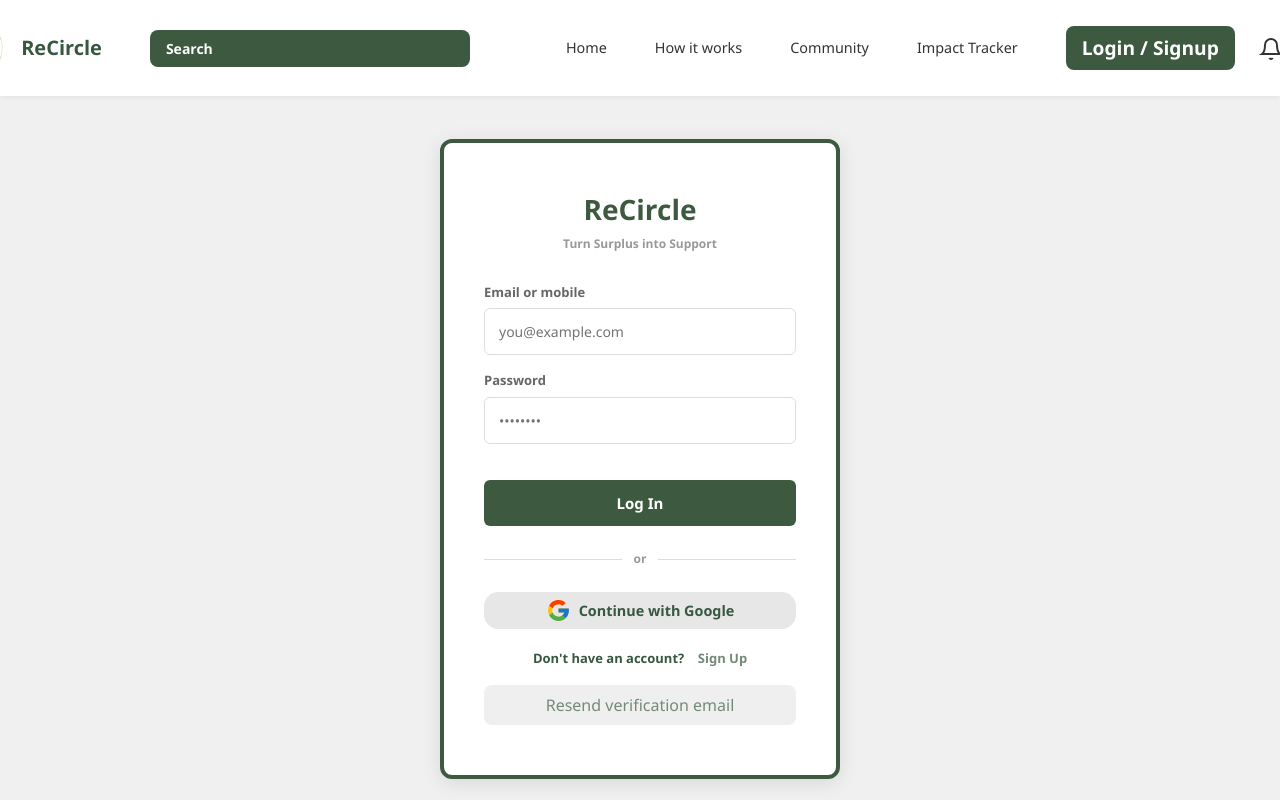
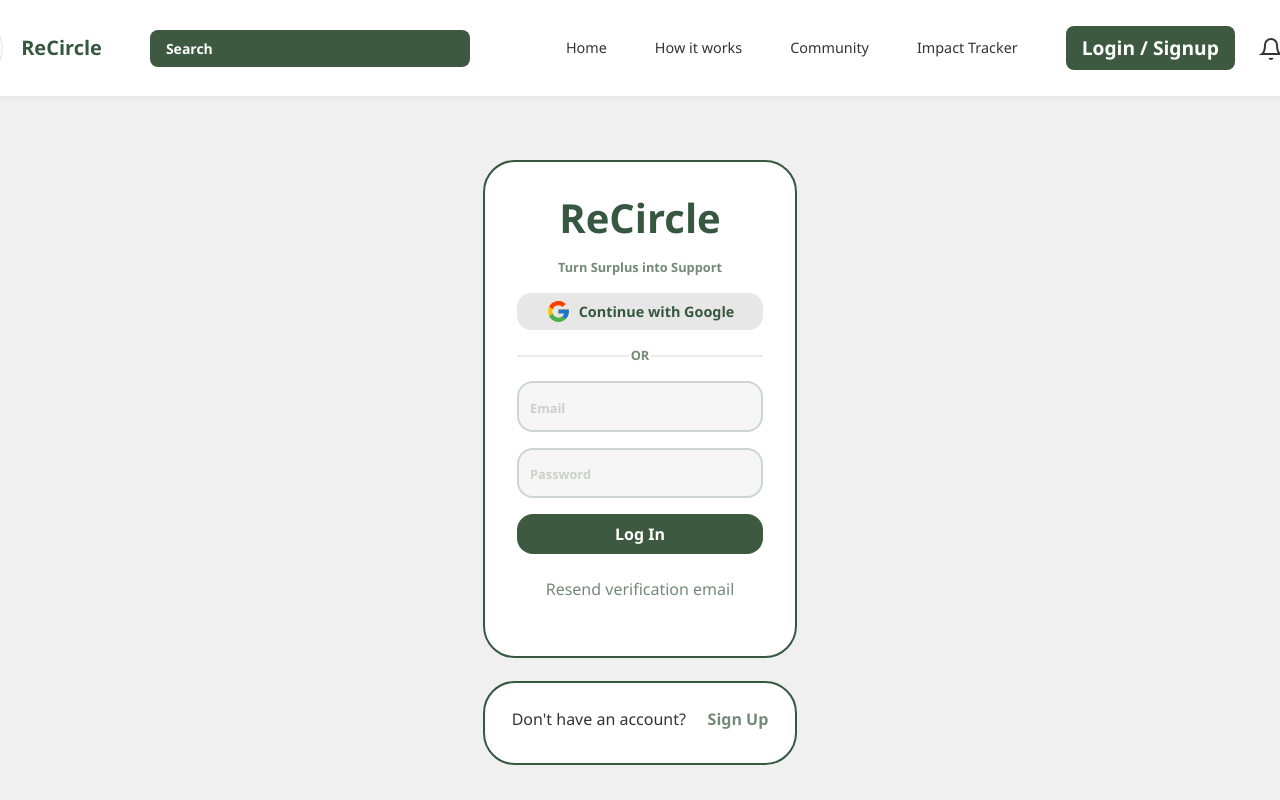
Before and after one commit to SaraShaban-613/DEPI---Frontend---ReCircle, a React (Vite) app in the folder react-version/: page /login in a window 1280 px wide. Shown: the top 800 px of the page. Built offline with nearby package versions, Linux system fonts and the light colour scheme.

Commit message:
Login, achievements

```diff
--- a/react-version/src/components/ImpactOverview.jsx
+++ b/react-version/src/components/ImpactOverview.jsx
@@ -70,7 +70,7 @@
                 </div>
             </section>
 
-            <section id="achievements" className="mt-5 mx-auto" style={{ width: "35%" }}>
+            <section id="achievements" className="mt-5 mx-auto" style={{ width: "75%" }}>
                 <h2 className="my-3 d-flex align-items-center">
                     <i className="bi bi-award-fill fs-2 me-3"></i>Achievements
                 </h2>
@@ -84,7 +84,7 @@
 
             <section id="environmentImpact" className="border border-2 mx-auto my-5 p-5 rounded-5
             d-flex flex-column justify-content-center"
-                style={{ width: "35%", backgroundColor: "#ffffffb7" }}>
+                style={{ width: "75%", backgroundColor: "#ffffffb7" }}>
                 <h2>Environment Impact</h2>
 
                 <div className="plantImg mx-auto my-4">
--- a/react-version/src/components/Login.jsx
+++ b/react-version/src/components/Login.jsx
@@ -1,7 +1,7 @@
 import "./Login.css";
 import { useState } from "react";
 import { Link, useNavigate } from "react-router-dom";
-import { getAuth, signInWithEmailAndPassword, sendEmailVerification } from "firebase/auth";
+import { getAuth, signInWithEmailAndPassword, sendEmailVerification, GoogleAuthProvider, signInWithPopup } from "firebase/auth";
 
 export default function Login() {
     const [email, setEmail] = useState('');
@@ -19,10 +19,10 @@
         try {
             const userCredential = await signInWithEmailAndPassword(auth, email, password);
             const user = userCredential.user;
-            await user.reload(); // refresh user's information
+            await user.reload();
 
             if (user.emailVerified) {
-                navigate('/dashboard'); //or other route
+                navigate('/dashboard');
             } else {
                 setError("Please verify your email before logging in.");
             }
@@ -31,10 +31,20 @@
         }
     };
 
+    const handleGoogleLogin = async () => {
+        const provider = new GoogleAuthProvider();
+        try {
+            await signInWithPopup(auth, provider);
+            navigate('/dashboard');
+        } catch (err) {
+            setError(err.message);
+        }
+    };
+
     const handleResendVerification = async () => {
         try {
-            await auth.signOut(); // Sign out to force a refresh
-            const userCredential = await signInWithEmailAndPassword(auth, email, password); // re-login
+            await auth.signOut();
+            const userCredential = await signInWithEmailAndPassword(auth, email, password);
             const user = userCredential.user;
 
             if (!user.emailVerified) {
@@ -48,76 +58,84 @@
         }
     };
 
+    return (
+        <main className="container my-5">
+            <div className="wrapper p-3">
+                <div id="signup-box1" className="box" style={{backgroundColor: "white"}}>
+                    <h2 className="fw-bold mb-3 fs-1">ReCircle</h2>
+                    <p>Turn Surplus into Support</p>
 
-    return (
-        <div className="main-container">
-            <div className="login-card">
-                <h1>ReCircle</h1>
-                <p className="login-subtitle">Turn Surplus into Support</p>
+                    <button
+                        id="sign-up-btn"
+                        className="btn btn-outline-dark w-100 d-flex gap-2 justify-content-center align-content-center mt-3"
+                        onClick={handleGoogleLogin}
+                    >
+                        <svg xmlns="http://www.w3.org/2000/svg" x="0px" y="0px" width="25" height="25"
+                             viewBox="0 0 48 48">
+                            <path fill="#FFC107"
+                                  d="M43.611,20.083H42V20H24v8h11.303c-1.649,4.657-6.08,8-11.303,8c-6.627,0-12-5.373-12-12c0-6.627,5.373-12,12-12c3.059,0,5.842,1.154,7.961,3.039l5.657-5.657C34.046,6.053,29.268,4,24,4C12.955,4,4,12.955,4,24c0,11.045,8.955,20,20,20c11.045,0,20-8.955,20-20C44,22.659,43.862,21.35,43.611,20.083z"></path>
+                            <path fill="#FF3D00"
+                                  d="M6.306,14.691l6.571,4.819C14.655,15.108,18.961,12,24,12c3.059,0,5.842,1.154,7.961,3.039l5.657-5.657C34.046,6.053,29.268,4,24,4C16.318,4,9.656,8.337,6.306,14.691z"></path>
+                            <path fill="#4CAF50"
+                                  d="M24,44c5.166,0,9.86-1.977,13.409-5.192l-6.19-5.238C29.211,35.091,26.715,36,24,36c-5.202,0-9.619-3.317-11.283-7.946l-6.522,5.025C9.505,39.556,16.227,44,24,44z"></path>
+                            <path fill="#1976D2"
+                                  d="M43.611,20.083H42V20H24v8h11.303c-0.792,2.237-2.231,4.166-4.087,5.571c0.001-0.001,0.002-0.001,0.003-0.002l6.19,5.238C36.971,39.205,44,34,44,24C44,22.659,43.862,21.35,43.611,20.083z"></path>
+                        </svg>
+                        <span style={{paddingTop: "0.1rem"}}>Continue with Google</span>
+                    </button>
+
+                    <div className="sign-up-div d-flex justify-content-around align-items-center">
+                        <hr/>
+                        <p className="pt-3">OR</p>
+                        <hr/>
+                    </div>
 
                     <form onSubmit={handleLogin}>
-                    <div className="form-group">
-                        <label htmlFor="email">Email or mobile</label>
                         <input
                             type="email"
-                            id="email"
-                            placeholder="you@example.com"
+                            className="form-control mb-3"
+                            placeholder="Email"
                             required
                             value={email}
                             onChange={(e) => setEmail(e.target.value)}
                         />
-                    </div>
-
-                    <div className="form-group">
-                        <label htmlFor="password">Password</label>
                         <input
                             type="password"
-                            id="password"
-                            placeholder="••••••••"
+                            className="form-control mb-3"
+                            placeholder="Password"
                             required
                             value={password}
                             onChange={(e) => setPassword(e.target.value)}
                         />
-                    </div>
-
-                    <button type="submit" className="login-btn-main">
+                        <button
+                            type="submit"
+                            className="btn w-100 mb-3 rounded-4 fw-semibold p-2"
+                            style={{backgroundColor: "#3d5a40", color: "white", border: "none"}}
+                        >
                             Log In
                         </button>
                     </form>
 
-                <div className="divider">
-                    <div className="divider-line" />
-                    <div className="divider-text">or</div>
-                    <div className="divider-line" />
-                </div>
+                    {error && <p style={{color: "red"}}>{error}</p>}
+                    {message && <p style={{color: "green"}}>{message}</p>}
 
                     <button
-                    id="sign-up-btn"
-                    className="btn btn-outline-dark w-100 d-flex gap-2 justify-content-center align-content-center mt-3"
+                        onClick={handleResendVerification}
+                        className="btn btn-link w-100 text-decoration-none mb-3"
+                        style={{color: "#738a79"}}
                     >
-                    <svg xmlns="http://www.w3.org/2000/svg" x="0px" y="0px" width="25" height="25" viewBox="0 0 48 48">
-                        <path fill="#FFC107" d="M43.611,20.083H42V20H24v8h11.303c-1.649,4.657-6.08,8-11.303,8c-6.627,0-12-5.373-12-12c0-6.627,5.373-12,12-12c3.059,0,5.842,1.154,7.961,3.039l5.657-5.657C34.046,6.053,29.268,4,24,4C12.955,4,4,12.955,4,24c0,11.045,8.955,20,20,20c11.045,0,20-8.955,20-20C44,22.659,43.862,21.35,43.611,20.083z"></path>
-                        <path fill="#FF3D00" d="M6.306,14.691l6.571,4.819C14.655,15.108,18.961,12,24,12c3.059,0,5.842,1.154,7.961,3.039l5.657-5.657C34.046,6.053,29.268,4,24,4C16.318,4,9.656,8.337,6.306,14.691z"></path>
-                        <path fill="#4CAF50" d="M24,44c5.166,0,9.86-1.977,13.409-5.192l-6.19-5.238C29.211,35.091,26.715,36,24,36c-5.202,0-9.619-3.317-11.283-7.946l-6.522,5.025C9.505,39.556,16.227,44,24,44z"></path>
-                        <path fill="#1976D2" d="M43.611,20.083H42V20H24v8h11.303c-0.792,2.237-2.231,4.166-4.087,5.571c0.001-0.001,0.002-0.001,0.003-0.002l6.19,5.238C36.971,39.205,44,34,44,24C44,22.659,43.862,21.35,43.611,20.083z"></path>
-                    </svg>
-                    <span style={{ paddingTop: "0.1rem" }}> Continue with Google</span>
-                </button>
-
-                {error && <p style={{ color: "red" }}>{error}</p>}
-                {message && <p style={{ color: "green" }}>{message}</p>}
-
-                <div className="signup-link">
-                    <p className="fw-semibold">
-                        Don't have an account? &nbsp;&nbsp;
-                        <Link to="/signup" style={{ color: "#738a79" }}> Sign Up</Link>
-                    </p>
-                </div>
-
-                <button onClick={handleResendVerification} className="resend-btn border-0 py-2 px-3 rounded-3 w-100 mx-auto" style={{ color: "#738a79", display: "inline-block" }}>
                         Resend verification email
                     </button>
                 </div>
+
+                <div id="login-box2" className="box d-flex justify-content-around align-items-center p-3 pt-4"
+                     style={{backgroundColor: "white"}}>
+                    <p id="no-account">Don't have an account?</p>
+                    <Link to="/signup">
+                        <p id="signupText" style={{color: "#738a79", fontWeight: "600"}}>Sign Up</p>
+                    </Link>
                 </div>
+            </div>
+        </main>
     );
 }
```
Also changed, not shown: 1 other file (tests, documents, lock files or other folders). Lines whose indentation alone changed are shown as unchanged.
